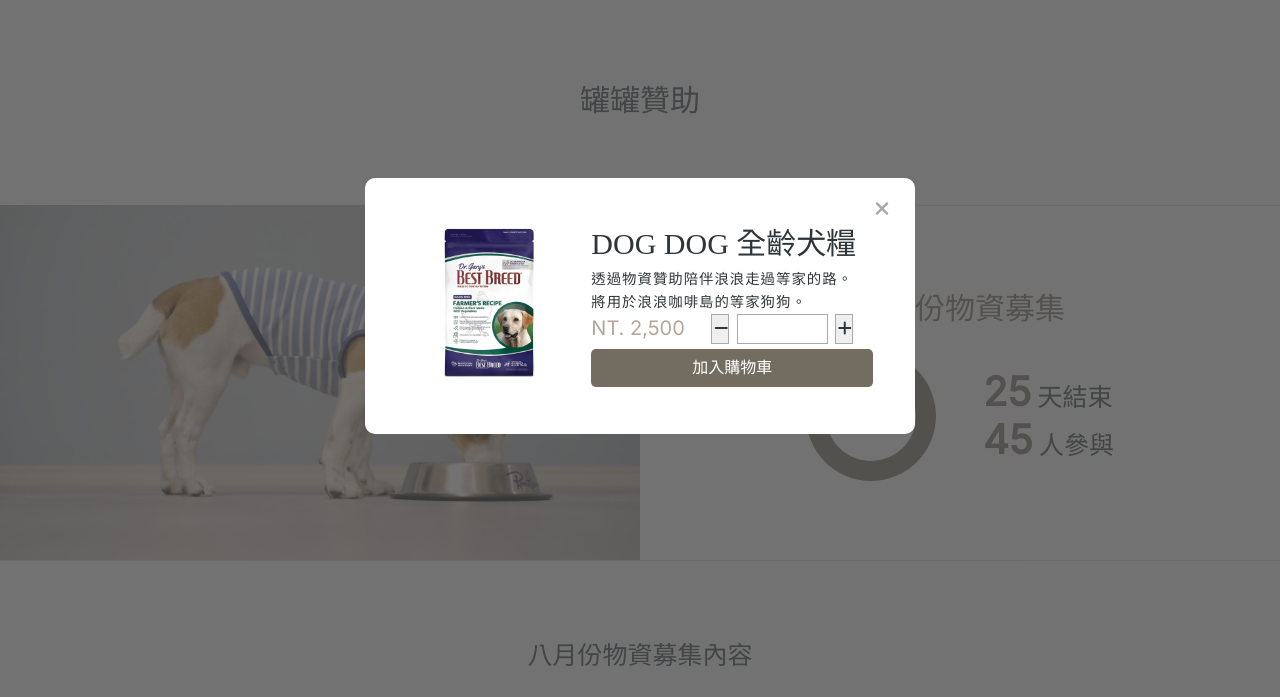
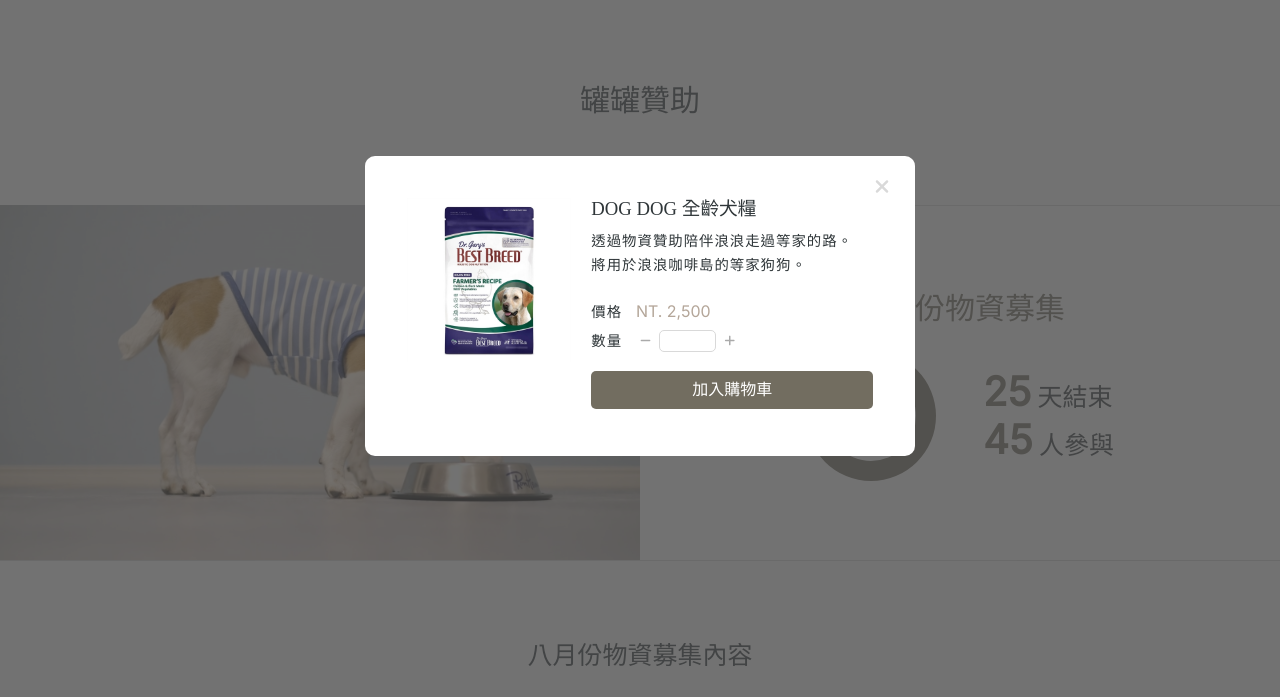
Before and after one commit to rou94980/langlangcafe, a plain HTML site: page dotnet.html in a window 1280 px wide. Shown: the part 94-791 px from the top of the page. Drawn offline with nearby package versions, Linux system fonts and the light colour scheme; a web font is replaced by a local one.

Commit message:
修改JS

```diff
--- a/css/dotnet.css
+++ b/css/dotnet.css
@@ -127,9 +127,7 @@ main {
   margin-bottom: 10px;
   transform: scaleX(1);
   transition: transform 0.5s ease 0s;
-}
-.main-project-content .item-plan:hover {
-  transform: scaleX(-1);
+  cursor: pointer;
 }
 .main-project-content .item-plan::after {
   content: " ";
@@ -145,11 +143,14 @@ main {
   left: 0;
   top: 0;
   transform: scaleX(-1);
-  transition: transform 0.5s ease 0s;
+  pointer-events: auto;
 }
-.main-project-content .item-plan:hover::after {
+.main-project-content .col:hover .item-plan {
+  transform: scaleX(-1);
+}
+.main-project-content .col:hover .item-plan::after {
   opacity: 1;
-  transform: scaleX(-1);
+  /* transform: scaleX(-1); */
 }
 
 .main-project-content .item-plan .pic {
@@ -189,8 +190,7 @@ main {
   padding: 8px 0;
   margin: 20px 0;
 }
-.main-project-content .item-plan .text .price,
-.planinfo .price > span {
+.main-project-content .item-plan .text .price {
   font-family: "Inter", sans-serif;
   text-align: end;
   font-size: 1.25rem;
@@ -365,7 +365,8 @@ main {
 
 .planinfo .picwrap .pic {
   overflow: hidden;
-  width: 100%;
+  max-width: 250px;
+  margin: auto;
 }
 .planinfo .pic img {
   width: 100%;
@@ -381,43 +382,65 @@ main {
   padding: 20px;
   border: 0px solid transparent;
   background-color: transparent;
+  cursor: pointer;
+  color: var(--color-gray-d);
+}
+.close:hover {
+  color: var(--color-gray);
 }
 .textwrap div:nth-child(4) {
-  display: flex;
-  flex-wrap: wrap;
+  margin: 10px 0;
+}
+.textwrap div:nth-child(4) > div {
+  padding: 3px 0;
+}
+.textwrap > p {
+  padding: 4% 0;
 }
 .planinfo .price {
   margin: auto;
-  min-width: 100px;
 }
+.planinfo .price span:nth-child(2) {
+  color: var(--color-main);
+}
+
 .quantity {
-  width: calc(100% - 100px);
   display: flex;
-  justify-content: center;
   align-items: center;
 }
+
 .minus,
 .num,
 .plus {
-  border: 1px solid var(--color-gray);
-  height: 30px;
   margin: 0;
-  padding: 0;
-  margin: 0 2%;
 }
 .minus,
 .plus {
+  border: 0;
+  background-color: transparent;
   width: 10%;
-  padding: 2px;
   box-sizing: border-box;
+  cursor: pointer;
+  color: var(--color-gray);
 }
-.num {
-  width: 50%;
-  border-radius: 0;
+.minus:hover,
+.plus:hover {
+  color: var(--color-gray-d);
 }
 
-#additemBtn {
-  padding: 10px;
+.num {
+  border: 1px solid var(--color-gray-d);
+  text-align: center;
+  width: 20%;
+  border-radius: 5px;
+  font-size: 14px;
+  padding: 2px;
+}
+.hidden {
+  display: none;
+}
+button > i {
+  pointer-events: none;
 }
 
 /* ----------------RWD------------------ */
--- a/dotnet.html
+++ b/dotnet.html
@@ -371,9 +371,9 @@
           </div>
         </div>
         <div class="textwrap">
-          <h5 class="fs-h-2">DOG DOG 全齡犬糧</h5>
+          <h3>DOG DOG 全齡犬糧</h3>
           <button class="close">
-            <i class="fa-solid fa-xmark fa-lg" style="color: #aaaaaa"></i>
+            <i class="fa-solid fa-xmark fa-lg" style="color: currentColor"></i>
           </button>
           <p class="fs-p-lh">
             透過物資贊助陪伴浪浪走過等家的路。<br />
@@ -381,18 +381,27 @@
           </p>
           <div>
             <div class="price">
-              <span>NT. 2,500</span>
+              <span class="fs-p-lh">價格&nbsp;&nbsp; </span>
+              <span class="fs-num">NT. 2,500</span>
             </div>
             <div class="quantity">
+              <span class="fs-p-lh">數量&nbsp;&nbsp; </span>
               <button class="minus">
-                <i class="fa-solid fa-minus" style="color: #2f3639"></i>
+                <i
+                  class="fa-solid fa-minus fa-xs"
+                  style="color: currentColor"
+                ></i>
               </button>
-              <input class="num" type="text" name="" id="" />
+              <input class="num" type="text" />
               <button class="plus">
-                <i class="fa-solid fa-plus" style="color: #2f3639"></i>
+                <i
+                  class="fa-solid fa-plus fa-xs"
+                  style="color: currentColor"
+                ></i>
               </button>
             </div>
           </div>
+
           <button class="btn-square" id="additemBtn">
             <span>加入購物車</span>
           </button>
--- a/js/dotnet.js
+++ b/js/dotnet.js
@@ -0,0 +1,43 @@
+let planinfo = document.querySelector(".planinfo-wrap");
+
+window.addEventListener("load", () => {
+  //   點擊商品開啟商品內容
+  let itemplan = document.querySelectorAll(".item-plan");
+  for (let i = 0; i < itemplan.length; i++) {
+    itemplan[i].addEventListener(
+      "click",
+      () => {
+        if (planinfo.classList.contains("hidden")) {
+          planinfo.classList.remove("hidden");
+        } else {
+          planinfo.classList.add("hidden");
+        }
+      },
+      false
+    );
+  }
+  //點擊叉叉關閉商品內容
+  document.querySelector(".close").addEventListener("click", function () {
+    planinfo.classList.add("hidden");
+  });
+
+  //數量增減
+  let btnMinus = document.querySelector("minus");
+  let btnPlus = document.querySelector("plus");
+  let qty = document.querySelector("num");
+
+  btnMinus.onclick = function () {
+    if (qty.value == 0) {
+      //數量為0時,不給減
+      return;
+    }
+    qty.value = qty.value - 1;
+
+    btnPlus.onclick = function () {
+      let qtyObject = e.target.previousElementSibling;
+      console.log(qtyObject);
+      qty.value = parseInt(qty.value) + 1;
+      console.log(qty);
+    };
+  };
+});
```
Also changed, not shown: index.html (+0 -1 lines).
